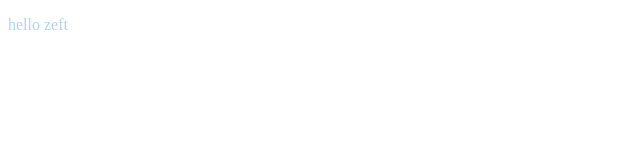
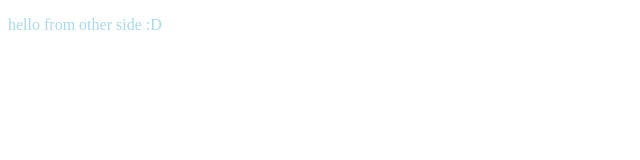
Before and after one commit to M00SY/trygit, a plain HTML site: page index.html in a window 1280 px wide. Shown: the full height of the page, 0-640 px from the left. Drawn offline with Linux system fonts and the light colour scheme.

Commit message:
Update index.html

```diff
--- a/index.html
+++ b/index.html
@@ -7,6 +7,6 @@
     <link rel="stylesheet" href="mainstyle.css" />
   </head>
   <body>
-    <p class="coloering">hello zeft</p>
+    <p class="coloering">hello from other side :D </p>
   </body>
 </html>
```
